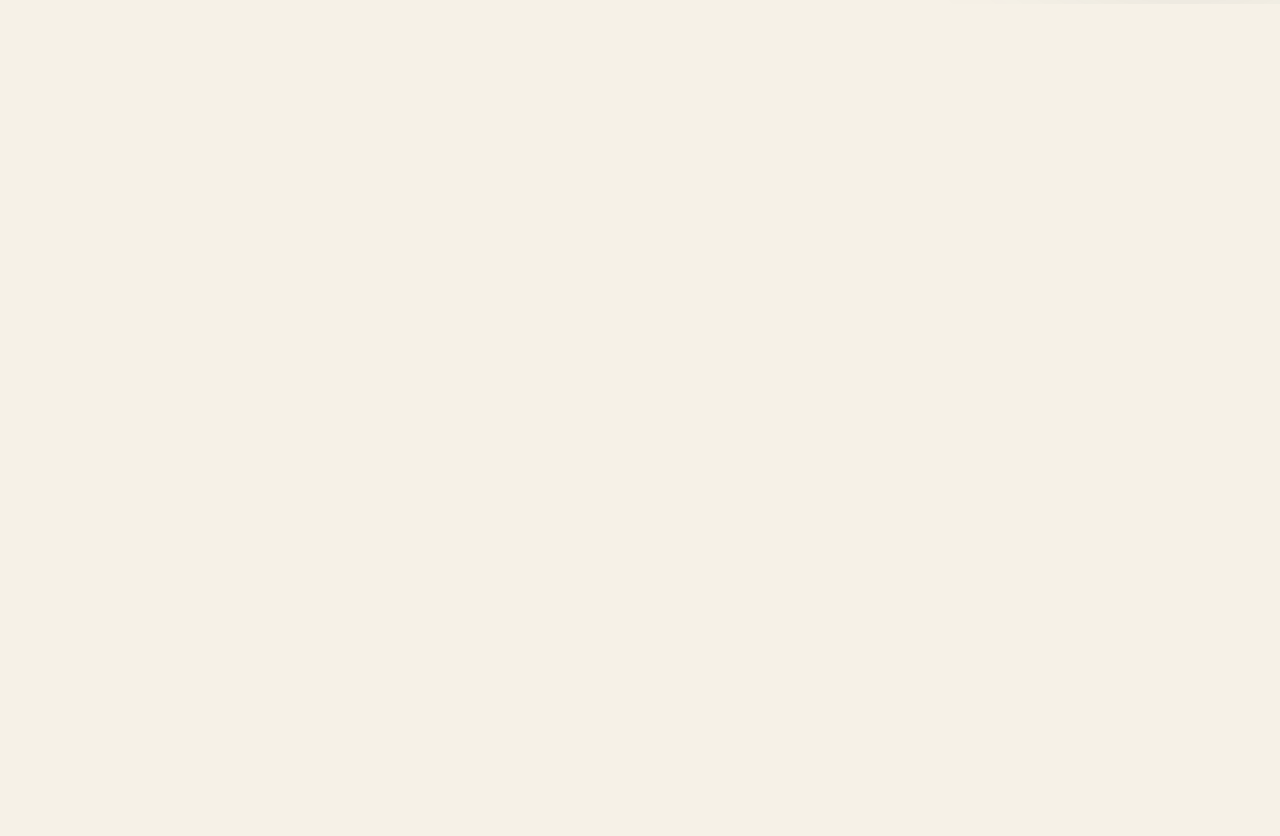
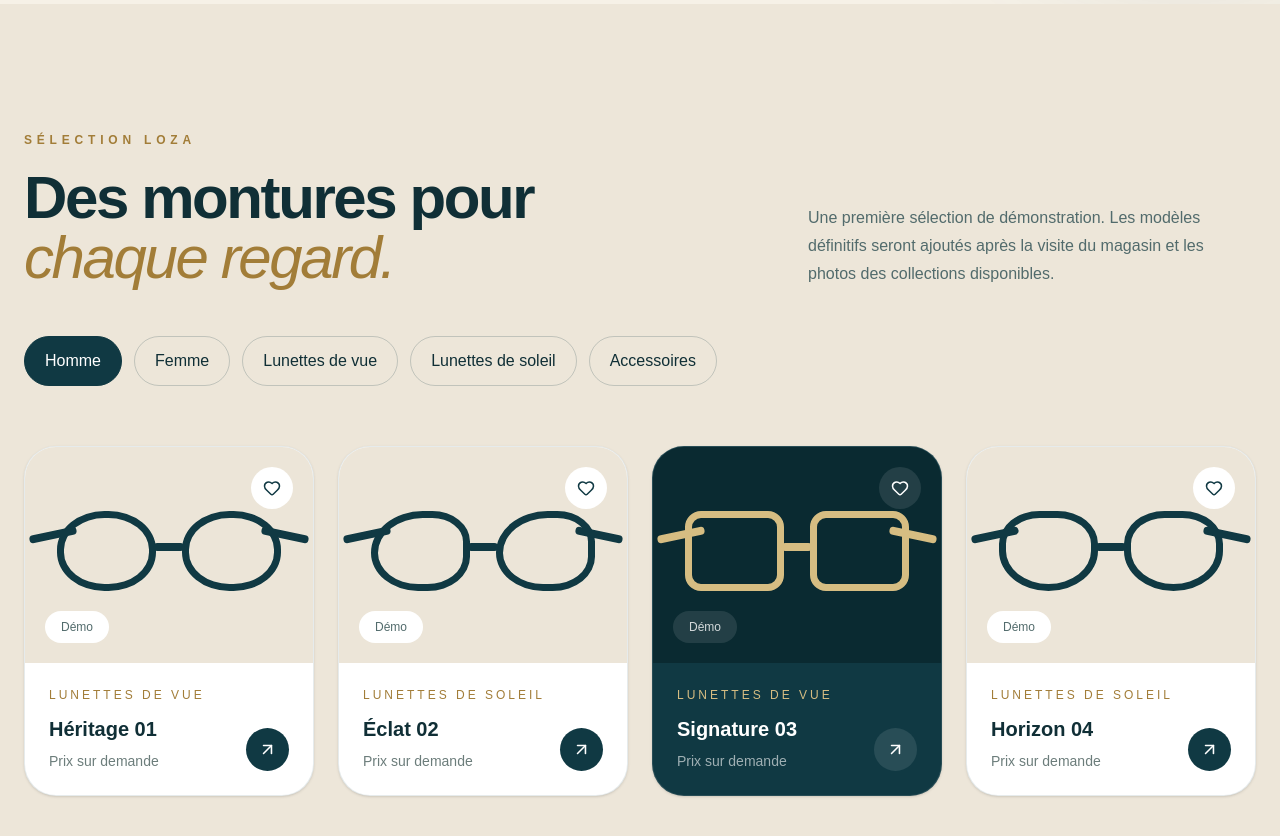
Before and after one commit to Anasseurukoo/loza-optique, a Next.js app in the folder website/: page / in a window 1280 px wide. Shown: the part 860-1696 px from the top of the page. Before the commit the page ends 864 px from the top, so only its background shows below. Built offline with nearby package versions, Linux system fonts and the light colour scheme.

Commit message:
fix: restore navbar text colors

```diff
--- a/website/app/globals.css
+++ b/website/app/globals.css
@@ -53,7 +53,6 @@ a {
 }
 
 a {
-  color: inherit;
   text-decoration: none;
 }
 
--- a/website/app/page.tsx
+++ b/website/app/page.tsx
@@ -1,3 +1,4 @@
+import Collections from "../components/Collections";
 import Hero from "../components/Hero";
 import Navbar from "../components/Navbar";
 
@@ -8,6 +9,7 @@ export default function Home() {
 
       <main>
         <Hero />
+        <Collections />
       </main>
     </>
   );
--- /dev/null
+++ b/website/components/Collections.tsx
@@ -0,0 +1,111 @@
+"use client";
+
+import { motion } from "framer-motion";
+import ProductCard from "./ProductCard";
+
+const categories = [
+  "Homme",
+  "Femme",
+  "Lunettes de vue",
+  "Lunettes de soleil",
+  "Accessoires",
+];
+
+const products = [
+  {
+    name: "Héritage 01",
+    category: "Lunettes de vue",
+    price: "Prix sur demande",
+    variant: "round" as const,
+  },
+  {
+    name: "Éclat 02",
+    category: "Lunettes de soleil",
+    price: "Prix sur demande",
+    variant: "cat-eye" as const,
+  },
+  {
+    name: "Signature 03",
+    category: "Lunettes de vue",
+    price: "Prix sur demande",
+    variant: "square" as const,
+    dark: true,
+  },
+  {
+    name: "Horizon 04",
+    category: "Lunettes de soleil",
+    price: "Prix sur demande",
+    variant: "aviator" as const,
+  },
+];
+
+export default function Collections() {
+  return (
+    <section
+      id="collections"
+      className="bg-[#ede6d9] px-6 py-24 text-[#102f36] sm:py-32"
+    >
+      <div className="mx-auto max-w-7xl">
+        <motion.div
+          initial={{ opacity: 0, y: 30 }}
+          whileInView={{ opacity: 1, y: 0 }}
+          viewport={{ once: true, amount: 0.3 }}
+          transition={{ duration: 0.7 }}
+          className="flex flex-col justify-between gap-8 lg:flex-row lg:items-end"
+        >
+          <div>
+            <p className="text-xs font-semibold uppercase tracking-[0.4em] text-[#a27d38]">
+              Sélection LOZA
+            </p>
+
+            <h2 className="mt-5 max-w-3xl text-4xl font-semibold tracking-[-0.04em] sm:text-6xl">
+              Des montures pour
+              <span className="block font-light italic text-[#a27d38]">
+                chaque regard.
+              </span>
+            </h2>
+          </div>
+
+          <p className="max-w-md leading-7 text-[#526b6c]">
+            Une première sélection de démonstration. Les modèles définitifs
+            seront ajoutés après la visite du magasin et les photos des
+            collections disponibles.
+          </p>
+        </motion.div>
+
+        <div className="mt-12 flex gap-3 overflow-x-auto pb-3">
+          {categories.map((category, index) => (
+            <button
+              key={category}
+              type="button"
+              className={`whitespace-nowrap rounded-full border px-5 py-3 text-sm font-medium transition ${
+                index === 0
+                  ? "border-[#103943] bg-[#103943] text-white"
+                  : "border-[#103943]/20 bg-transparent hover:border-[#103943] hover:bg-white/50"
+              }`}
+            >
+              {category}
+            </button>
+          ))}
+        </div>
+
+        <div className="mt-12 grid gap-6 sm:grid-cols-2 xl:grid-cols-4">
+          {products.map((product, index) => (
+            <motion.div
+              key={product.name}
+              initial={{ opacity: 0, y: 35 }}
+              whileInView={{ opacity: 1, y: 0 }}
+              viewport={{ once: true, amount: 0.2 }}
+              transition={{
+                duration: 0.6,
+                delay: index * 0.1,
+              }}
+            >
+              <ProductCard {...product} />
+            </motion.div>
+          ))}
+        </div>
+      </div>
+    </section>
+  );
+}
--- /dev/null
+++ b/website/components/ProductCard.tsx
@@ -0,0 +1,134 @@
+"use client";
+
+import { ArrowUpRight, Heart } from "lucide-react";
+import { motion } from "framer-motion";
+
+type ProductCardProps = {
+  name: string;
+  category: string;
+  price: string;
+  variant: "round" | "square" | "aviator" | "cat-eye";
+  dark?: boolean;
+};
+
+export default function ProductCard({
+  name,
+  category,
+  price,
+  variant,
+  dark = false,
+}: ProductCardProps) {
+  const frameStyles = {
+    round: "rounded-[48%]",
+    square: "rounded-2xl",
+    aviator: "rounded-[45%_45%_55%_55%]",
+    "cat-eye": "rounded-[55%_40%_45%_50%]",
+  };
+
+  return (
+    <motion.article
+      whileHover={{ y: -8 }}
+      transition={{ duration: 0.3 }}
+      className={`group overflow-hidden rounded-[2rem] border shadow-sm ${
+        dark
+          ? "border-white/10 bg-[#103943] text-white"
+          : "border-[#103943]/10 bg-white text-[#102f36]"
+      }`}
+    >
+      <div
+        className={`relative flex aspect-[4/3] items-center justify-center overflow-hidden ${
+          dark ? "bg-[#0a2a31]" : "bg-[#ece5d8]"
+        }`}
+      >
+        <button
+          type="button"
+          aria-label={`Ajouter ${name} aux favoris`}
+          className={`absolute right-5 top-5 rounded-full p-3 transition ${
+            dark
+              ? "bg-white/10 text-white hover:bg-white/20"
+              : "bg-white text-[#103943] hover:scale-105"
+          }`}
+        >
+          <Heart size={18} />
+        </button>
+
+        <div className="relative h-28 w-[78%] max-w-sm transition duration-500 group-hover:scale-105">
+          <div
+            className={`absolute left-0 top-3 h-20 w-[44%] border-[7px] ${
+              dark ? "border-[#d6bd82]" : "border-[#103943]"
+            } ${frameStyles[variant]}`}
+          />
+
+          <div
+            className={`absolute right-0 top-3 h-20 w-[44%] border-[7px] ${
+              dark ? "border-[#d6bd82]" : "border-[#103943]"
+            } ${frameStyles[variant]}`}
+          />
+
+          <div
+            className={`absolute left-1/2 top-11 h-2 w-[14%] -translate-x-1/2 rounded-full ${
+              dark ? "bg-[#d6bd82]" : "bg-[#103943]"
+            }`}
+          />
+
+          <div
+            className={`absolute -left-7 top-8 h-2 w-12 -rotate-12 rounded-full ${
+              dark ? "bg-[#d6bd82]" : "bg-[#103943]"
+            }`}
+          />
+
+          <div
+            className={`absolute -right-7 top-8 h-2 w-12 rotate-12 rounded-full ${
+              dark ? "bg-[#d6bd82]" : "bg-[#103943]"
+            }`}
+          />
+        </div>
+
+        <span
+          className={`absolute bottom-5 left-5 rounded-full px-4 py-2 text-xs font-medium ${
+            dark
+              ? "bg-white/10 text-white/80"
+              : "bg-white text-[#526b6c]"
+          }`}
+        >
+          Démo
+        </span>
+      </div>
+
+      <div className="p-6">
+        <p
+          className={`text-xs uppercase tracking-[0.25em] ${
+            dark ? "text-[#d6bd82]" : "text-[#a27d38]"
+          }`}
+        >
+          {category}
+        </p>
+
+        <div className="mt-3 flex items-end justify-between gap-4">
+          <div>
+            <h3 className="text-xl font-semibold">{name}</h3>
+            <p
+              className={`mt-2 text-sm ${
+                dark ? "text-white/60" : "text-[#6c7d7b]"
+              }`}
+            >
+              {price}
+            </p>
+          </div>
+
+          <button
+            type="button"
+            aria-label={`Découvrir ${name}`}
+            className={`rounded-full p-3 transition group-hover:-translate-y-1 group-hover:translate-x-1 ${
+              dark
+                ? "bg-white/10 text-white"
+                : "bg-[#103943] text-white"
+            }`}
+          >
+            <ArrowUpRight size={19} />
+          </button>
+        </div>
+      </div>
+    </motion.article>
+  );
+}
```
